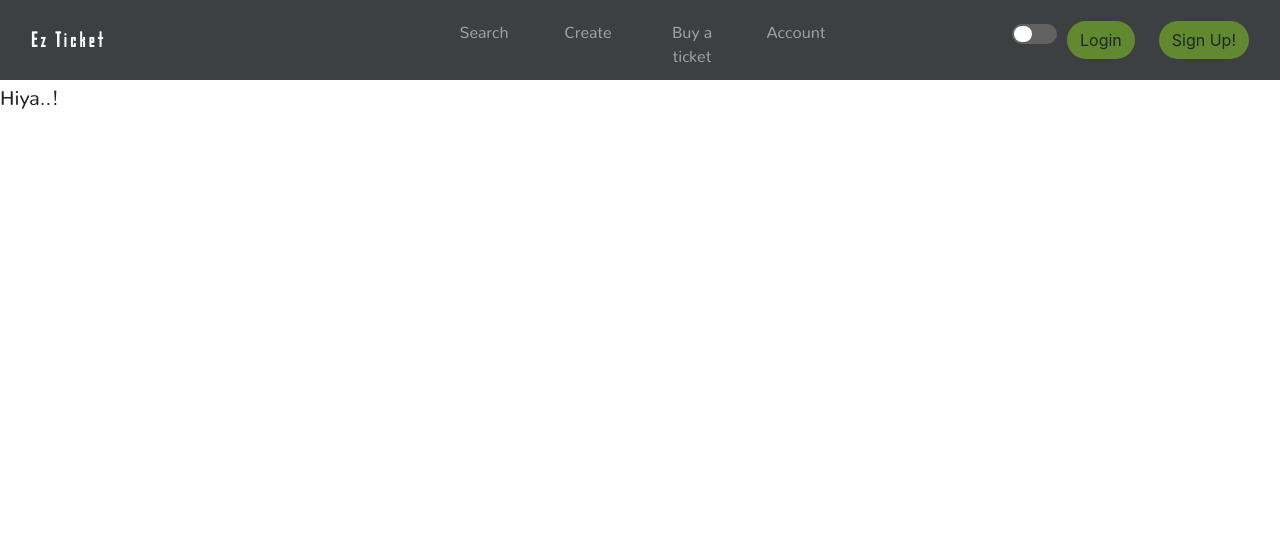
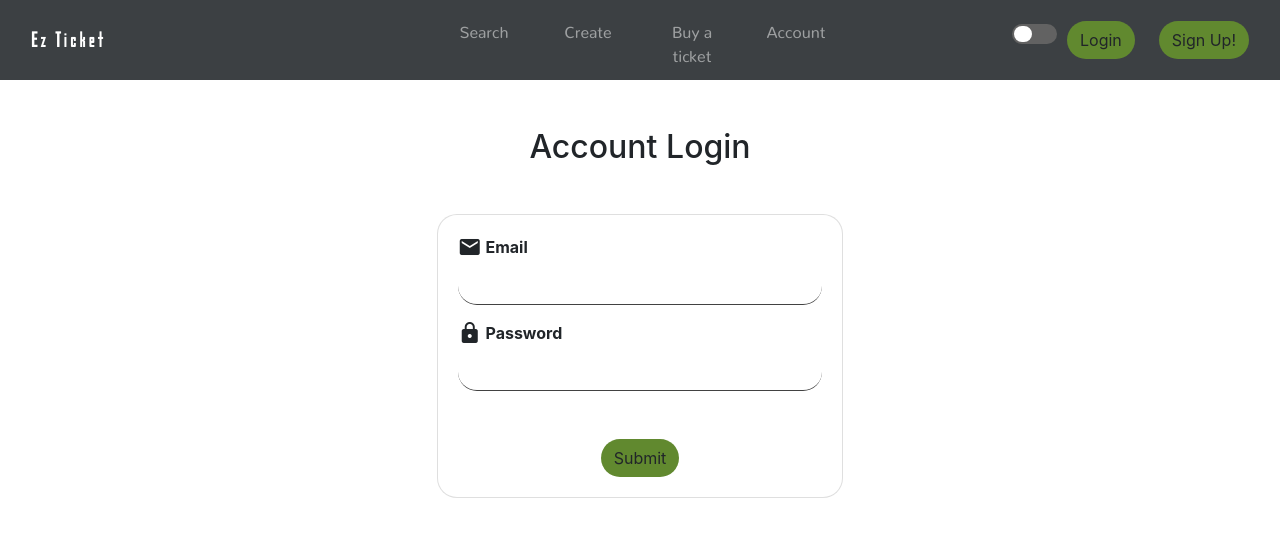
Before and after one commit to nicholasm185/WASD-FP, an Angular app: page /login in a window 1280 px wide. Before the commit this address led to /. Shown: the top 536 px of the page. Built offline with nearby package versions, Linux system fonts and the light colour scheme.

Commit message:
login page, disabled theme change due to overriding router-outlet

```diff
--- a/src/app/app-routing.module.ts
+++ b/src/app/app-routing.module.ts
@@ -2,11 +2,13 @@ import { NgModule } from '@angular/core';
 import { Routes, RouterModule } from '@angular/router';
 import { SearchComponent } from './search/search.component';
 import { HomeComponent } from './home/home.component';
+import {LoginComponent} from './login/login.component';
 
 
 const routes: Routes = [
   {path: '' , component: HomeComponent},
-  {path: 'search', component: SearchComponent}
+  {path: 'search', component: SearchComponent},
+  {path: 'login', component: LoginComponent}
 ];
 
 @NgModule({
--- /dev/null
+++ b/src/app/login/login.component.html
@@ -0,0 +1,34 @@
+<div class="row mt-5"></div>
+<div class="row">
+  <div class="col-md">
+
+  </div>
+  <div class="col-md">
+    <div class="container-fluid">
+        <h2 style="text-align: center">Account Login</h2>
+      <div class="row mt-5">
+        <div class="card w-100" style="border-radius: 20px">
+          <div class="card-body">
+            <form class="" [formGroup]="loginForm">
+              <div class="form-group">
+                <label for="username" style="font-weight: bolder"><i class="material-icons" style="vertical-align: top">email</i> Email</label>
+                <input type="email" class="form-control main-search" formControlName="username" id="username">
+              </div>
+              <div class="form-group">
+                <label for="password" style="font-weight: bolder"><i class="material-icons" style="vertical-align: top">lock</i> Password</label>
+                <input type="password" class="form-control main-search" formControlName="password" id="password">
+              </div>
+              <div class="mt-5 text-center">
+                <button class="btn btn-green" type="submit">Submit</button>
+              </div>
+            </form>
+
+          </div>
+        </div>
+      </div>
+    </div>
+  </div>
+  <div class="col-md">
+
+  </div>
+</div>
--- /dev/null
+++ b/src/app/login/login.component.ts
@@ -0,0 +1,20 @@
+import { Component, OnInit } from '@angular/core';
+import {FormControl, FormGroup, Validators} from '@angular/forms';
+
+@Component({
+  selector: 'app-login',
+  templateUrl: './login.component.html',
+  styleUrls: ['./login.component.css']
+})
+export class LoginComponent implements OnInit {
+  loginForm = new FormGroup({
+    username: new FormControl('', Validators.required),
+    password: new FormControl('', Validators.required)
+  });
+
+  constructor() { }
+
+  ngOnInit(): void {
+  }
+
+}
--- a/src/app/navbar/navbar.component.html
+++ b/src/app/navbar/navbar.component.html
@@ -1,7 +1,7 @@
 
-<!DOCTYPE html>
-<html lang="en" class="{{storedTheme}}" role="main">
-<body>
+<!--<!DOCTYPE html>-->
+<!--<html lang="en" class="{{storedTheme}}" role="main">-->
+<!--<body>-->
 <nav class="navbar navbar-dark default-navbar-bg">
   <div class="col-md-4">
     <a class="navbar-brand brand-font" [routerLink]="['/']">Ez Ticket</a>
@@ -33,7 +33,7 @@
           </label>
     </div>
 
-    <button class="btn btn-green mr-4">Login</button>
+    <button class="btn btn-green mr-4" [routerLink]="['login']">Login</button>
     <button class="btn btn-green">Sign Up!</button>
   </div>
 </nav>
@@ -75,7 +75,7 @@
       });*/
 </script>
 
-<h5>Hiya..!</h5>
+<!--<h5>Hiya..!</h5>-->
 
-</body>
-</html>
+<!--</body>-->
+<!--</html>-->
--- a/src/styles.css
+++ b/src/styles.css
@@ -172,7 +172,7 @@ html.transition *:after {
 .main-search{
   border-width: 0px;
   border-radius: 20px;
-  border-bottom-color: var(--font-color);
+  border-bottom-color: #424242;
   background-color: var(--bg-color);
   border-bottom-width: 1px;
   transition: all 0.3s;
@@ -181,17 +181,17 @@ html.transition *:after {
 .main-search-addon{
   background-color: var(--bg-color);
   border-width: 0px;
-  border-left-color: var(--font-color);
+  border-left-color: #424242;
 }
 
 .main-search:hover{
-  box-shadow: 0 4px 2px -2px var(--hover-color);
+  box-shadow: 0 4px 2px -2px #AAED38;
   background-color: var(--bg-color);
   transition: all 0.3s;
 }
 
 .main-search:focus{
-  box-shadow: 0 4px 2px -2px var(--hover-color);
+  box-shadow: 0 4px 2px -2px #AAED38;
   background-color: white;
   transition: all 0.3s;
 }
```
Also changed, not shown: src/app/app.module.ts (+6 -2 lines), src/app/login/login.component.css (added), 1 other file (tests, documents, lock files or other folders).
